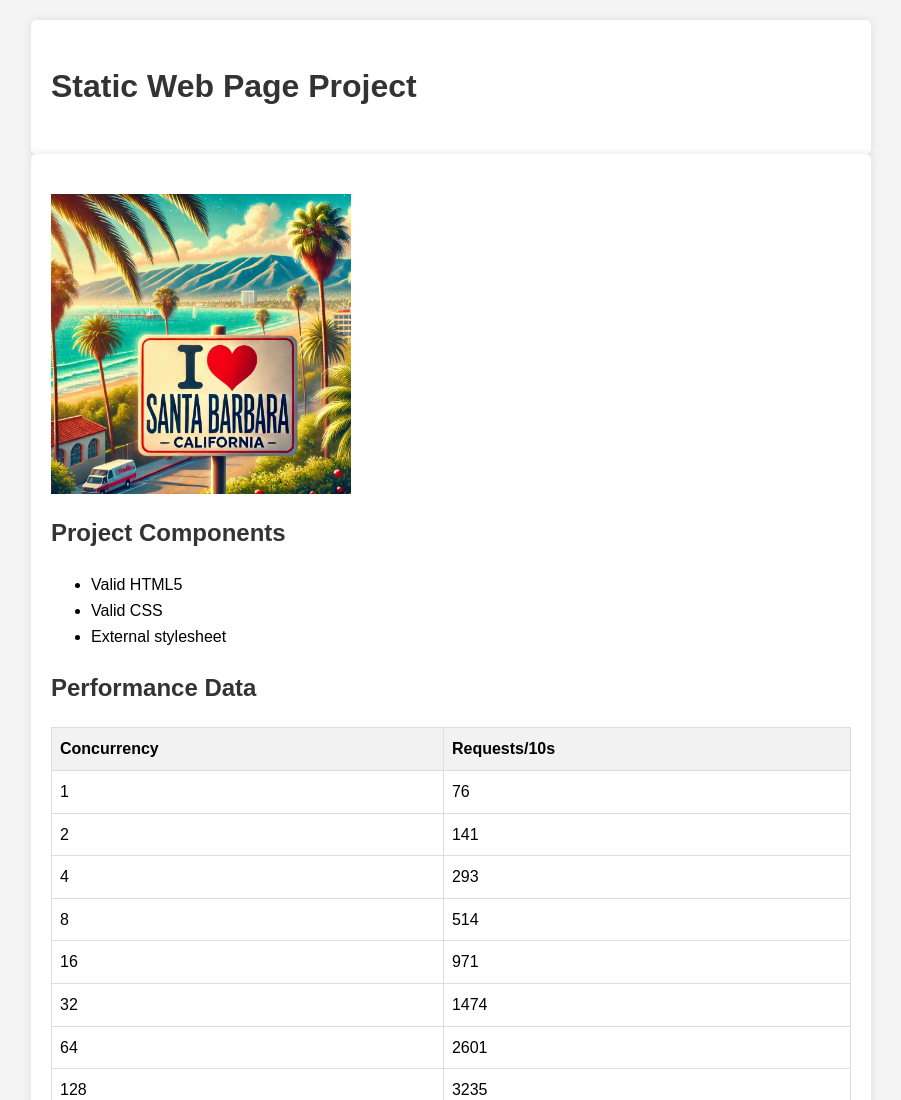
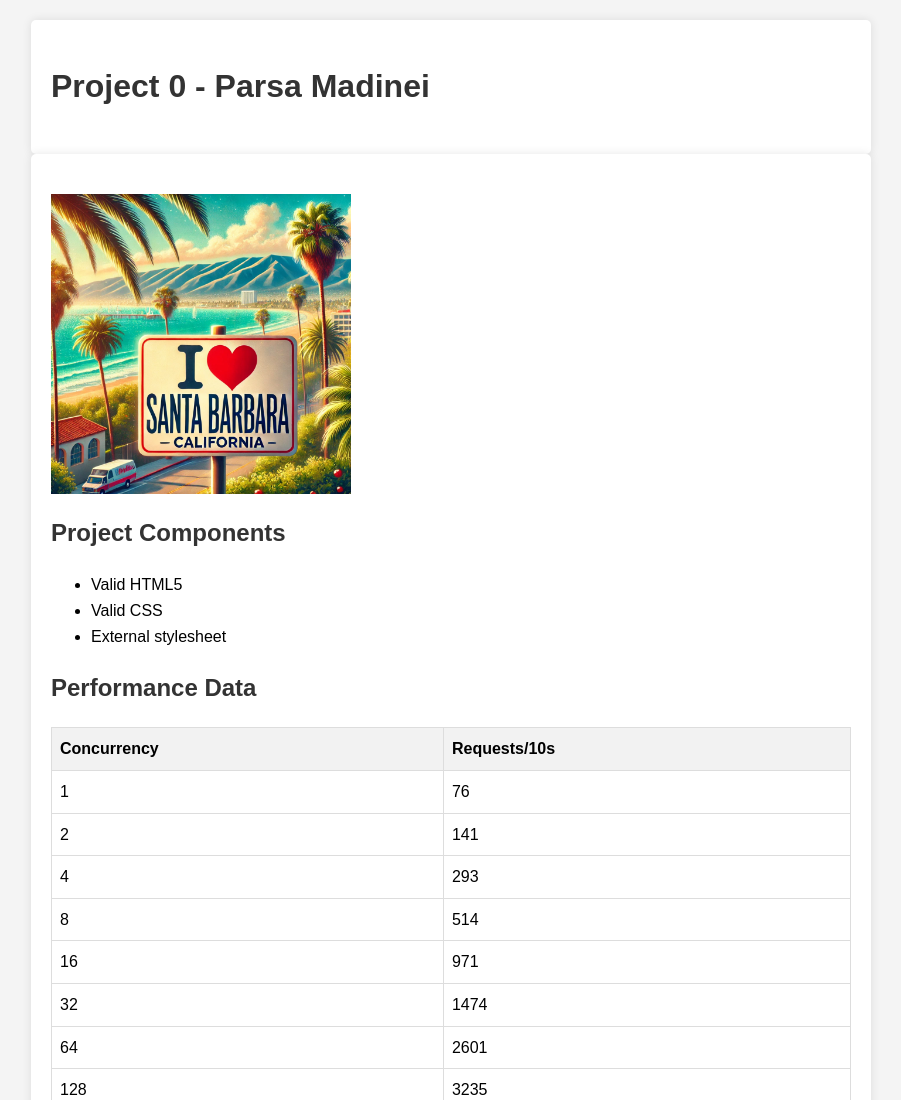
Before and after one commit to pmadinei/scalable-internet-services, a plain HTML site: page index.html in a window 1280 px wide. Shown: the top 1100 px of the page, without its empty margins (189-1090 px from the left). Drawn offline with Linux system fonts and the light colour scheme.

Commit message:
Update index.html

```diff
--- a/index.html
+++ b/index.html
@@ -8,7 +8,7 @@
 </head>
 <body>
     <header>
-        <h1>Static Web Page Project</h1>
+        <h1>Project 0 - Parsa Madinei</h1>
     </header>
     <main>
         <img src="placeholder-image.jpg" alt="Placeholder image" width="300" height="200">
```
